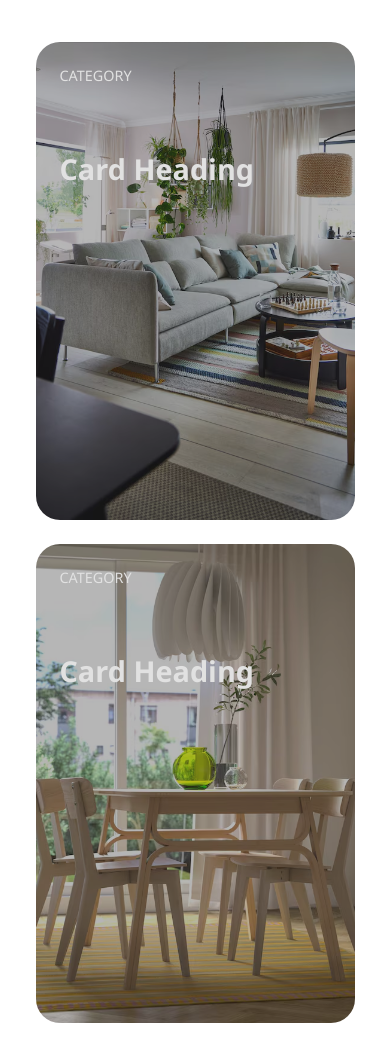
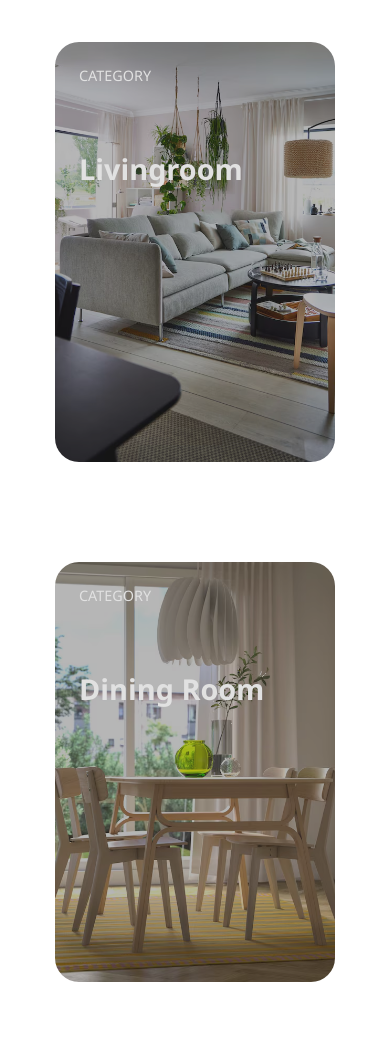
Before and after one commit to 5Heddan5/Furniture-Website, a plain HTML site: page index.html in a window 390 px wide. Shown: the part 499-1543 px from the top of the page. Drawn offline with Linux system fonts and the light colour scheme.

Commit message:
Working cards

```diff
--- a/index.html
+++ b/index.html
@@ -51,7 +51,7 @@
             </div>
             <div class="content">
               <p class="category">Category</p>
-              <h3 class="heading">Card Heading</h3>
+              <h3 class="heading">Livingroom</h3>
             </div>
           </a>
 
@@ -61,7 +61,7 @@
             </div>
             <div class="content">
               <p class="category">Category</p>
-              <h3 class="heading">Card Heading</h3>
+              <h3 class="heading">Dining Room</h3>
             </div>
           </a>
 
@@ -71,7 +71,7 @@
             </div>
             <div class="content">
               <p class="category">Category</p>
-              <h3 class="heading">Card Heading</h3>
+              <h3 class="heading">Bedroom</h3>
             </div>
           </a>
 
@@ -81,7 +81,7 @@
             </div>
             <div class="content">
               <p class="category">Category</p>
-              <h3 class="heading">Card Heading</h3>
+              <h3 class="heading">Bathroom</h3>
             </div>
           </a>
 
--- a/style.css
+++ b/style.css
@@ -121,8 +121,8 @@ article {
     min-height: 100%;
     justify-content: center;
     padding: 32px 16px; /* Adjust padding for smaller screens */
-    width: 90%; /* Set width to 90% for better responsiveness */
-    max-width: 1200px; /* Optional: Maximum width to prevent it from getting too wide */
+    width: 80%; /* Set width to 90% for better responsiveness */
+    max-width: 1700px; /* Optional: Maximum width to prevent it from getting too wide */
     margin: 0 auto; /* Center the container */
 }
 
@@ -131,6 +131,7 @@ article {
     grid-column-gap: 24px;
     grid-row-gap: 24px;
     width: 100%;
+    gap: 100px;
   }
 
   .card{
@@ -165,10 +166,12 @@ article {
     filter: none;
   }
 
+
   .card-grid:hover > .card:not(:hover) .background{
     filter: brightness(0.6) saturate(1)
             contrast(1.2)   blur(5px);
   }
+
 
   .card-grid:hover > .card:not(:hover) .content{
     filter: brightness(0.8) blur(2px);
@@ -191,6 +194,28 @@ article {
     color: #e1e1e1;
     font-size: 1.8rem;
   }
+  @media screen and (max-width: 480px) {
+
+    .card-grid{
+        grid-template-columns: repeat(1, 1fr);
+        max-width: 20rem;
+    }
+
+    h1 {
+        font-size: 1.75rem;
+        margin-left: 1rem;
+    }
+
+    h2 {
+        font-size: 1.25rem;
+        margin-left: 1rem;
+    }
+
+    article {
+        margin: 0.5rem;
+    }
+
+}
 
 @media screen and (min-width: 768px) {
 
@@ -224,25 +249,12 @@ article {
     }
 }
 
-@media screen and (max-width: 480px) {
+@media screen and (min-width: 1500px) {
 
     .card-grid{
-        grid-template-columns: repeat(1, 1fr);
-        max-width: 20rem;
-    }
-
-    h1 {
-        font-size: 1.75rem;
-        margin-left: 1rem;
-    }
-
-    h2 {
-        font-size: 1.25rem;
-        margin-left: 1rem;
-    }
-
-    article {
-        margin: 0.5rem;
+        grid-template-columns: repeat(4, 1fr);
+        max-width: 250rem;
+        gap: 50px;
     }
 
 }
```
